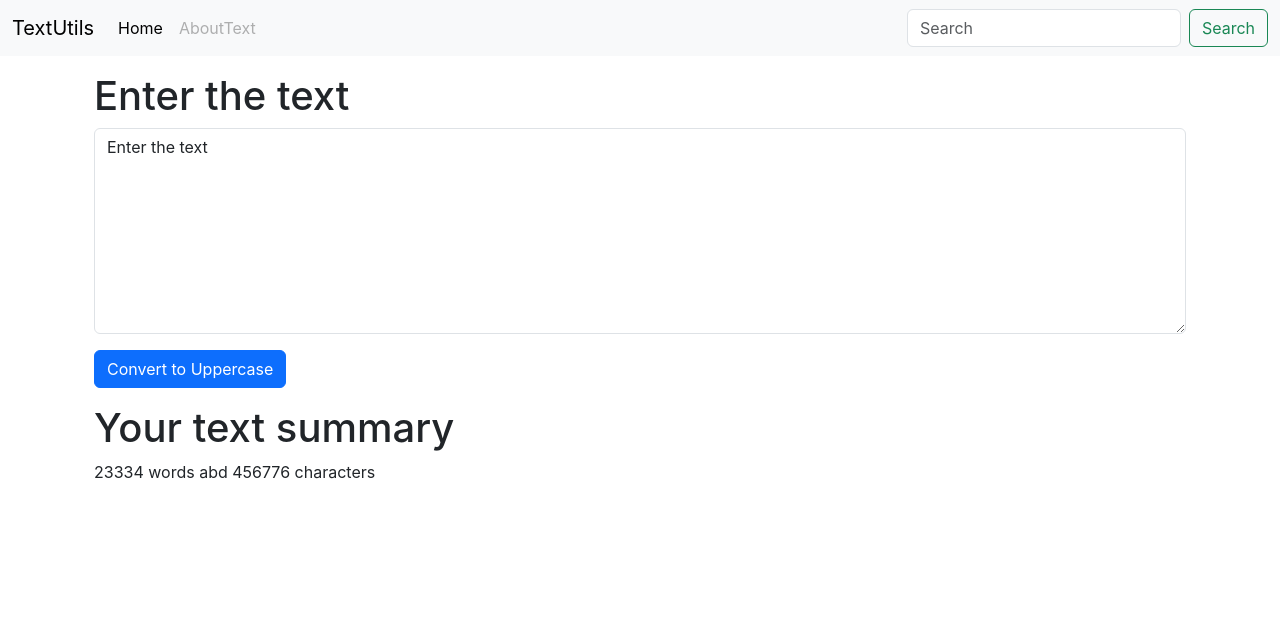
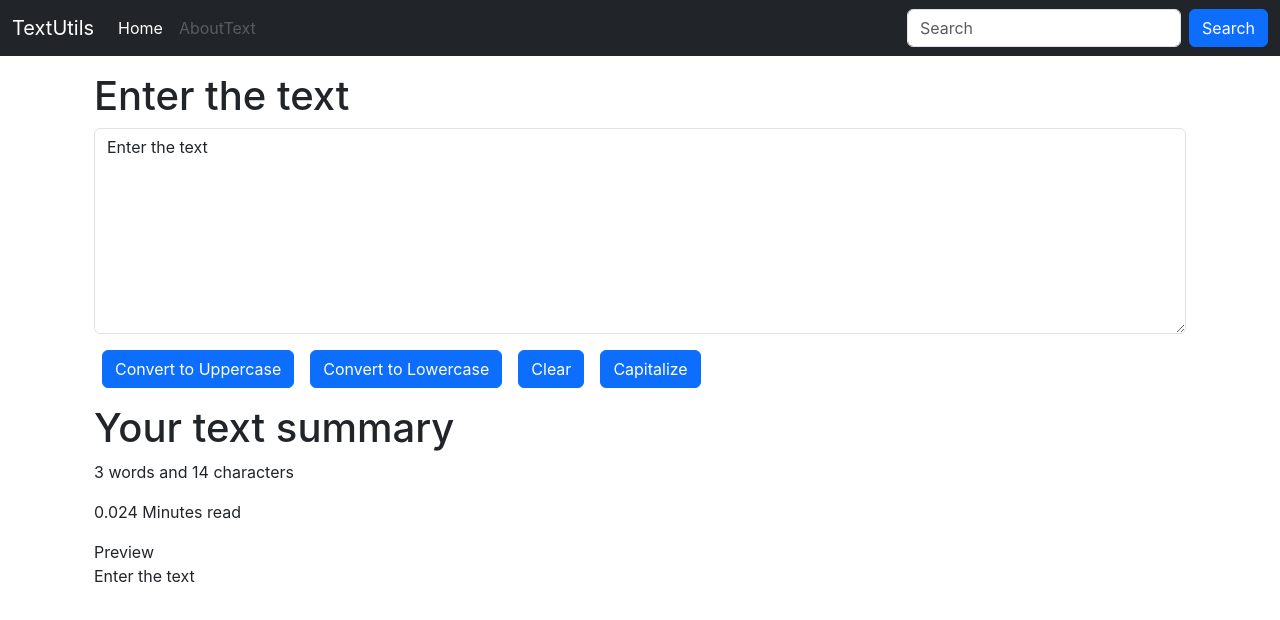
Before and after one commit to Crusher95574/TextConvertor, a React (Create React App) app: page / in a window 1280 px wide. Shown: the top 620 px of the page. Built offline with nearby package versions, Linux system fonts and the light colour scheme.

Commit message:
Vedio 11 complted (Dark mode enabled

```diff
--- a/src/App.js
+++ b/src/App.js
@@ -1,13 +1,15 @@
 
 import './App.css';
+// import About from './components/About';
 import Navbar from './components/Navbar';
-import TextForm from './components/TextForm';
+ import TextForm from './components/TextForm';
 function App() {
   return (
     <>
 <Navbar title="TextUtils" aboutText="AboutText"/>
 <div className="container my-3">
   <TextForm heading="Enter the text"/>
+ {/*<About/>*/}
   </div>
     </>
   );
--- a/src/components/Navbar.js
+++ b/src/components/Navbar.js
@@ -3,7 +3,7 @@
 
 export default function Navbar (props) {
   return (
-    <nav className="navbar navbar-expand-lg bg-body-tertiary">
+    <nav className="navbar navbar-expand-lg navbar-dark bg-dark">
   <div className="container-fluid">
     <a className="navbar-brand" href="/">{props.title}</a>
     <button className="navbar-toggler" type="button" data-bs-toggle="collapse" data-bs-target="#navbarSupportedContent" aria-controls="navbarSupportedContent" aria-expanded="false" aria-label="Toggle navigation">
@@ -20,7 +20,7 @@
       </ul>
       <form className="d-flex" role="search">
         <input className="form-control me-2" type="search" placeholder="Search" aria-label="Search" />
-        <button className="btn btn-outline-success" type="submit">Search</button>
+        <button className="btn btn-primary" type="submit">Search</button>
       </form>
     </div>
   </div>
--- a/src/components/TextForm.js
+++ b/src/components/TextForm.js
@@ -2,14 +2,26 @@
 
 export default function TextForm(props) {
   const handleUpClick=()=>{
-  //  console.log("Uppercase was clicked"+text);
     let newText=text.toUpperCase();
     setText(newText);
   }
+  const handleLowClick=()=>{
+    let newText=text.toLowerCase();
+    setText(newText);
+  }
+
+  const handleClearClick=()=>{
+    let newText=" ";
+    setText(newText);
+  }
+  const handleCapitalClick=()=>{
+    let newText=text.toLowerCase().split(' ').map(s => s.charAt(0).toUpperCase() + s.substring(1)).join(' ');;
+    setText(newText);
+  }
   const handleOnChange=(event)=>{
-  //  console.log("On change");
     setText(event.target.value);
   }
+
     const [text,setText]= useState('Enter the text');
 
 
@@ -20,12 +32,18 @@
 <div className="mb-3">
   <textarea className="form-control" value={text} onChange={handleOnChange} id="myBox" rows="8"></textarea>
 </div>
-<button className="btn btn-primary" onClick={handleUpClick}>Convert to Uppercase</button>
-    </div>
+<button className="btn btn-primary mx-2" onClick={handleUpClick}>Convert to Uppercase</button>
+<button className="btn btn-primary mx-2" onClick={handleLowClick}>Convert to Lowercase</button>
+<button className="btn btn-primary mx-2" onClick={handleClearClick}>Clear</button>
+<button className="btn btn-primary mx-2" onClick={handleCapitalClick}>Capitalize</button>
+ </div>
 
     <div className="container my-3">
       <h1>Your text summary</h1>
-      <p>23334 words abd 456776 characters</p>
+      <p>{text.split(" ").length} words and {text.length} characters</p>
+     <p>{0.008*text.split(" ").length } Minutes read</p>
+     <h>Preview</h>
+     <p>{text}</p>
     </div>
 
 </>
```
Also changed, not shown: src/components/About.js (added, +76 -0 lines), src/components/abc.js (added).
